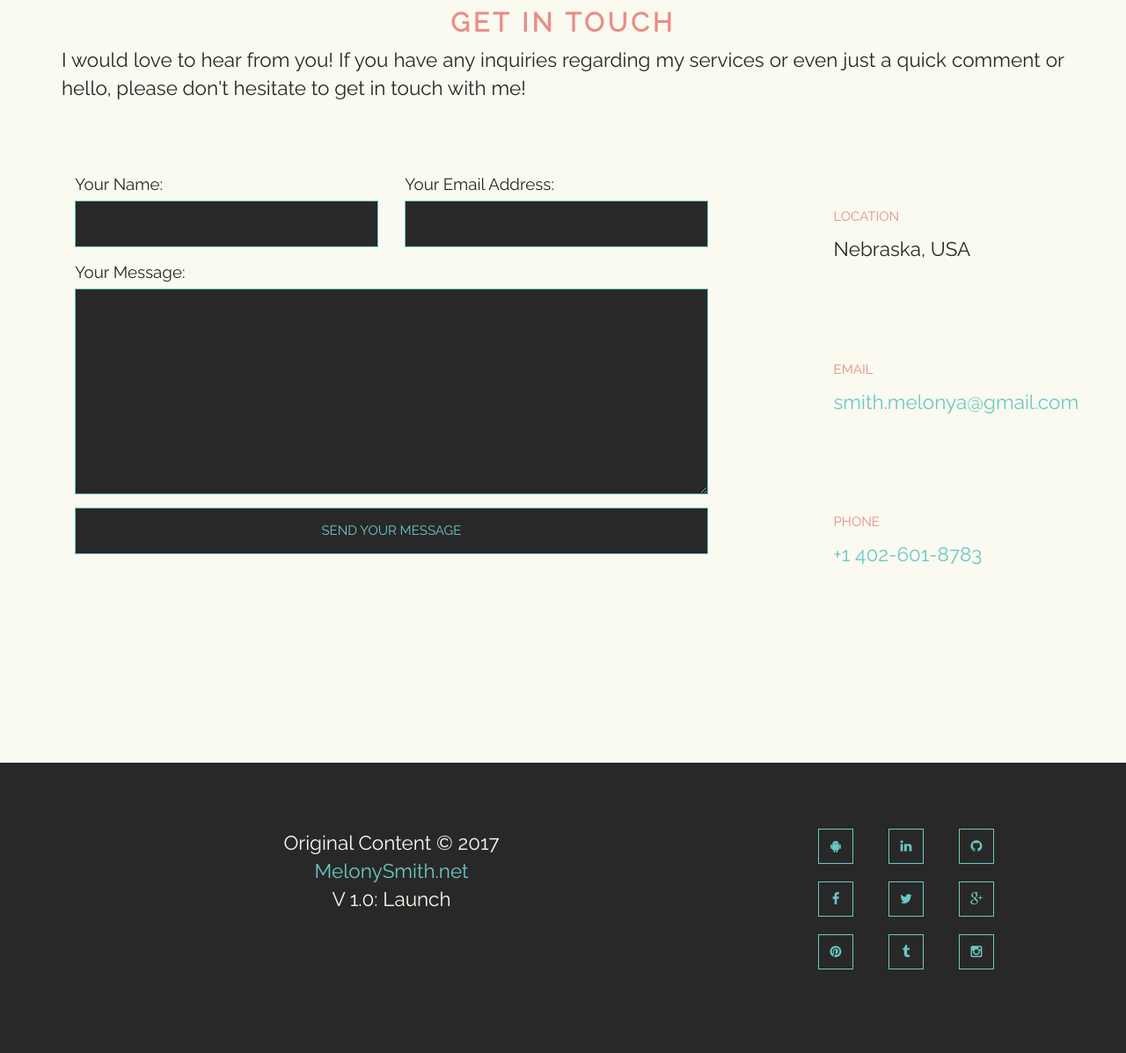
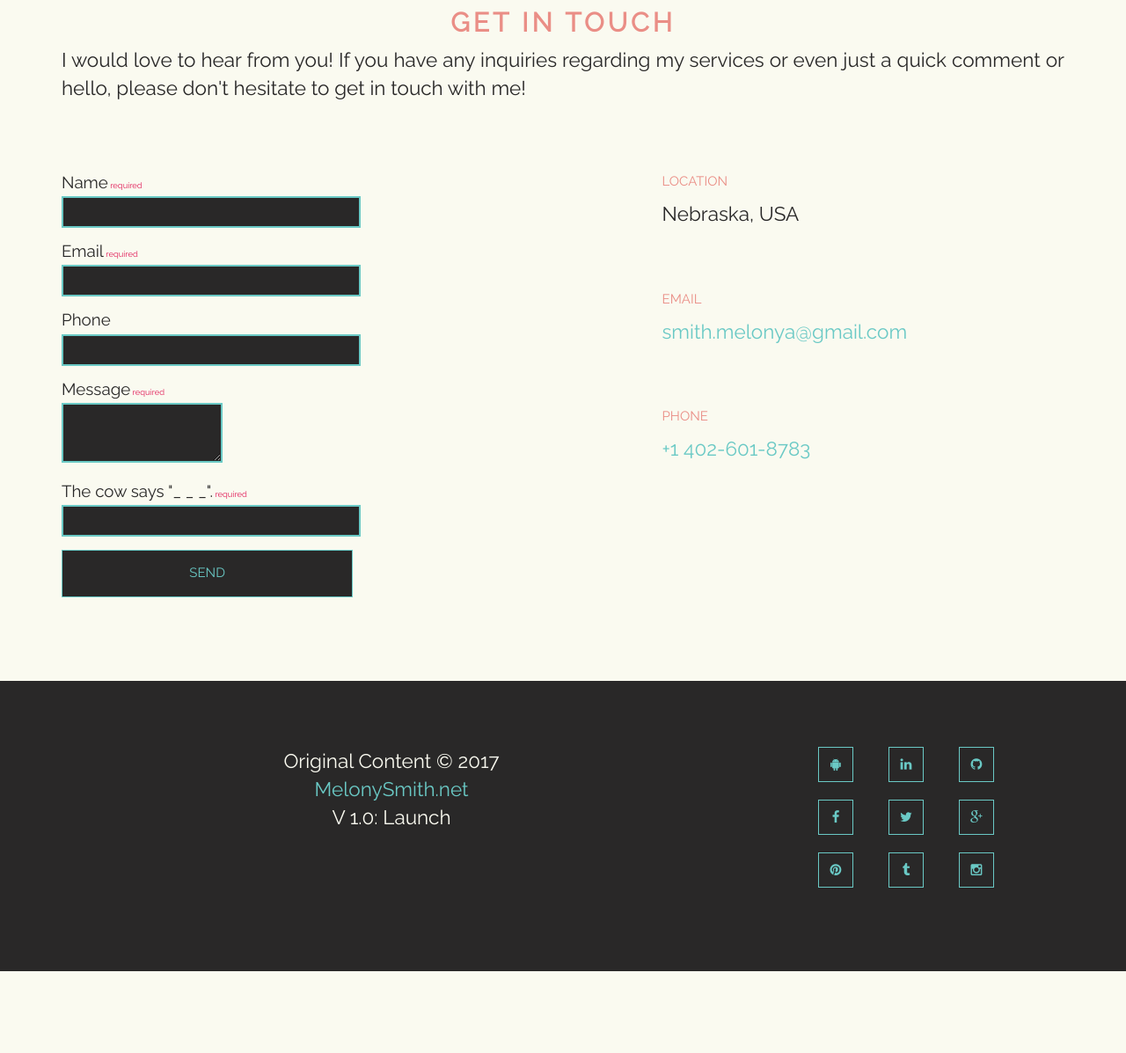
Before and after one commit to melonysmith/msportfolio, a PHP site: page / in a window 1280 px wide. Shown: the part 2957-4154 px from the top of the page at 88% size. After the commit the page ends 4061 px from the top, so only its background shows below. Run offline with PHP 8.4, Linux system fonts and the light colour scheme; data that the repository does not hold is empty; some libraries are stand-ins or nearby versions.

Commit message:
For Handoff

```diff
--- /dev/null
+++ b/css/form.css
@@ -0,0 +1,143 @@
+    form {
+        margin: 0
+    }
+
+    form label {
+        display: block;
+        margin-bottom: 0.200em;
+        font-family: "Raleway", sans-serif;
+        font-size: 1.250em;
+        line-height: 1.250;
+        color: #292828;
+    }
+
+    form label.error {
+        margin-top: -1em;
+        margin-bottom: 1em;
+        font-size: 1.250em;
+        line-height: 1.250em;
+        color: #e11c57
+    }
+
+    form input[type="text"],
+    form input[type="password"],
+    form input[type="date"],
+    form input[type="datetime"],
+    form input[type="datetime-local"],
+    form input[type="month"],
+    form input[type="week"],
+    form input[type="email"],
+    form input[type="number"],
+    form input[type="search"],
+    form input[type="tel"],
+    form input[type="time"],
+    form input[type="url"],
+    form textarea {
+        margin-bottom: 1em;
+        font-family: "Raleway", sans-serif;
+        font-size: 1.000em;
+        line-height: 2.000em;
+        box-shadow: none;
+        -moz-box-shadow: none;
+        -webkit-box-shadow: none;
+        background: #292828;
+        border: 2px solid #6ac9c5;
+        color: #6ac9c5
+    }
+
+    form input[type="text"]:focus,
+    form input[type="password"]:focus,
+    form input[type="date"]:focus,
+    form input[type="datetime"]:focus,
+    form input[type="datetime-local"]:focus,
+    form input[type="month"]:focus,
+    form input[type="week"]:focus,
+    form input[type="email"]:focus,
+    form input[type="number"]:focus,
+    form input[type="search"]:focus,
+    form input[type="tel"]:focus,
+    form input[type="time"]:focus,
+    form input[type="url"]:focus,
+    form textarea:focus {
+        border-color: #ea8e86;
+        background: #292828;
+        color: #ea8e86;
+        box-shadow: none;
+        -moz-box-shadow: none;
+        -webkit-box-shadow: none
+    }
+
+    form input[type="text"][disabled],
+    form input[type="password"][disabled],
+    form input[type="date"][disabled],
+    form input[type="datetime"][disabled],
+    form input[type="datetime-local"][disabled],
+    form input[type="month"][disabled],
+    form input[type="week"][disabled],
+    form input[type="email"][disabled],
+    form input[type="number"][disabled],
+    form input[type="search"][disabled],
+    form input[type="tel"][disabled],
+    form input[type="time"][disabled],
+    form input[type="url"][disabled],
+    form textarea[disabled] {
+        background: #292828;
+        color: #ea8e86
+    }
+
+    form input[type="text"].error,
+    form input[type="password"].error,
+    form input[type="date"].error,
+    form input[type="datetime"].error,
+    form input[type="datetime-local"].error,
+    form input[type="month"].error,
+    form input[type="week"].error,
+    form input[type="email"].error,
+    form input[type="number"].error,
+    form input[type="search"].error,
+    form input[type="tel"].error,
+    form input[type="time"].error,
+    form input[type="url"].error,
+    form textarea.error {
+        background: #FAFAF0;
+        border-color: #e11c57
+    }
+
+    fieldset {
+        border: 0px;
+        margin: 0;
+        padding: 0
+    }
+
+    .required {
+        color: #e11c57;
+        font-size: 0.500em;
+    }
+
+    #success,
+    #error {
+        display: none
+    }
+
+    #success span,
+    #error span {
+        display: block;
+        position: absolute;
+        top: 0;
+        width: 100%
+    }
+
+    #success span p,
+    #error span p {
+        margin-top: 2em
+    }
+
+    #success span p {
+        color: #ea8e86;
+        font-size: 1.500em
+    }
+
+    #error span p {
+        color: #e11c57;
+        font-size:1.500em;
+    }
--- a/css/style.css
+++ b/css/style.css
@@ -70,7 +70,6 @@ section header {
 /* address */
 address {
   margin-bottom: 4.667em;
-  padding-top: 2.667em;
 }
 
 address span {
@@ -145,7 +144,7 @@ a:focus {
   z-index: 100;
   text-align: center;
   transition: right 0.4s;
-  font-size: 1.500em;
+  font-size: 1.250em;
 }
 
 .nav-expanded {
@@ -348,11 +347,12 @@ form {
   color: #6AC9C5;
   width: 100%;
   text-transform: uppercase;
+  margin-left: -1em;
 }
 
 .submit {
   border: 0.133em solid #6AC9C5;
-  padding: 1.000em 2.000em;
+  padding: 1.000em 1.500em;
 }
 
 .submit:hover,
@@ -439,7 +439,7 @@ ul.social-icons > li > a:hover {
 }
 
 /* media queries */
-@media screen and (max-width: 614px) and (min-width: 360px) {
+@media screen and (max-width: 749px) and (min-width: 400px) {
   .jumbotron .container {
     padding-top: 5%;
   }
@@ -466,10 +466,29 @@ ul.social-icons > li > a:hover {
   .service-item h3 {
     margin-bottom: 1.000em;
   }
+  .form-group .submit {
+    width: 48%;
+    text-transform: uppercase;
+  }
 }
 
-@media screen and (max-width: 799px) {
-  .jumbotron .container {
-    margin-top: 4.500em;
+@media screen and (max-width: 991px) and (min-width: 750px) {
+  .form-group .submit {
+    width: 48%;
+    text-transform: uppercase;
   }
 }
+
+@media screen and (max-width: 1199px) and (min-width: 992px) {
+  .form-group .submit {
+    width: 55%;
+    text-transform: uppercase;
+  }
+}
+
+@media screen and (min-width: 1200px) {
+  .form-group .submit {
+    width: 46%;
+    text-transform: uppercase;
+  }
+}
--- a/index.php
+++ b/index.php
@@ -22,6 +22,7 @@
 			<link rel='stylesheet' type='text/css' href='css/font-awesome.css' />
 			<link rel='stylesheet' type='text/css' href='css/style.css' />
 			<link rel='stylesheet' type='text/css' href='css/projects.css' />
+			<link rel='stylesheet' type='text/css' href='css/form.css' />
       <!-- Google verification -->
       <meta name="google-site-verification" content="b4_LfFTDthIlDMOvr6_UwkzUOVJpn5hd0s-zXitd_5A" />
       <!-- Bing verification -->
@@ -213,45 +214,36 @@
 				    even just a quick comment or hello, please don't hesitate to get in touch with me!
 			      </p>
 					</header>
-					<!-- php: if error sending message... -->
-					<?php
-						if (!empty($error)) {
-						echo '<p class="error"><strong>Your message was NOT sent<br/> The following error(s) returned:</strong><br/>' . $error . '</p>';
-						} elseif (!empty($success)) {
-						echo $success;
-						}
-					?>
-					<!-- end php -->
-					<!-- form action: post -->
-					<form action='contact.php' method='post' />
+
 					<!-- start form -->
 					<div class='row'>
 						<div class='col-md-8'>
-							<form class='row'>
-								<!-- form: visitor name -->
-								<div class='form-group col-md-6'>
-									<label>Your Name:</label>
-									<input type='text' name='name' class='form-control' value='<?php if($_POST['name']) { echo $_POST['name']; } ?>' />
-								</div>
-								<!-- form: visitor email -->
-								<div class='form-group col-md-6'>
-									<label>Your Email Address:</label>
-									<input type='text' name='email' class='form-control' value='<?php if($_POST['email']) { echo $_POST['email']; } ?>' />
-								</div>
-								<!-- form: visitor message -->
-								<div class='form-group col-md-12'>
-									<label>Your Message:</label>
-									<textarea name='message' class='form-control' rows='10' cols='20'><?php if($_POST['message']) { echo $_POST['message']; } ?></textarea>
-								</div>
-								<!-- form: send button -->
-								<div class='form-group col-md-12'>
-									<input type='submit' class='submit' name='submit' value='Send Your Message' />
-								</div>
-							</form>
+							<form id="contact" name="contact" method="post" novalidate="novalidate">
+					        <fieldset>
+					            <label for="name" id="name">Name<span class="required"> required</span>
+					            </label>
+					            <input type="text" name="name" id="name" size="40" value="" required="">
+					            <label for="email" id="email">Email<span class="required"> required</span>
+					            </label>
+					            <input type="text" name="email" id="email" size="40" value="" required="">
+					            <label for="phone" id="phone">Phone</label>
+					            <input type="text" name="phone" id="phone" size="40" value="">
+					            <label for="Message" id="message">Message<span class="required"> required</span>
+					            </label>
+					            <textarea name="message" id="message" required=""></textarea>
+					            <label for="Answer" id="answer">The cow says "_ _ _".<span class="required"> required</span>
+					            </label>
+					            <input type="text" name="answer" value="" size="40" required=""><br />
+
+					            <div class="form-group col-md-12">
+					                <input type='submit' class='submit' name='submit' value='Send' />
+					            </div>
+					        </fieldset>
+					    </form>
 							<!-- end form -->
 						</div> <!-- closes form div -->
 						<!-- start side info (address) -->
-						<div class='col-md-3 col-md-offset-1'>
+						<div class='col-md-3 col-md-pull-1'>
 							<!-- address: location -->
 							<address>
 								<span>Location</span>
@@ -356,13 +348,20 @@
 			<!-- end footer -->
 
 		<!-- jquery js -->
-		<script type='text/javascript' src='js/jquery-1.11.2.min.js'></script>
+		<script type='text/javascript' src="js/jquery-1.11.2.min.js"></script>
 		<!-- bootstrap js -->
 		<script type='text/javascript' src='js/bootstrap.js'></script>
 		<!-- smooth scroll js -->
 		<script type='text/javascript' src='js/smooth-scroll.js'></script>
+		<!-- jQuery form plugin -->
+		<script src="//cdnjs.cloudflare.com/ajax/libs/jquery.form/3.32/jquery.form.js"></script>
+		<!-- jQuery validate -->
+    <script src="http://ajax.aspnetcdn.com/ajax/jquery.validate/1.16.0/jquery.validate.min.js"></script>
+
 		<!-- menu, jumbotron js -->
 		<script type='text/javascript' src='js/app.js'></script>
+		<!-- form js -->
+		<script type="text/javascript" src="js/form.js"></script>
 
 		<script>
 		  (function(i,s,o,g,r,a,m){i['GoogleAnalyticsObject']=r;i[r]=i[r]||function(){
--- /dev/null
+++ b/js/form.js
@@ -0,0 +1,64 @@
+jQuery.validator.addMethod('answercheck', function (value, element) {
+        return this.optional(element) || /^\bmoo\b$/.test(value);
+    }, "Type the answer.");
+
+// validate contact form
+$(function() {
+    $('#contact').validate({
+        rules: {
+            name: {
+                required: true,
+                minlength: 2
+            },
+            email: {
+                required: true,
+                email: true
+            },
+            message: {
+                required: true
+            },
+            answer: {
+                required: true,
+                answercheck: true
+            }
+        },
+        messages: {
+            name: {
+                required: "Oops! You forgot your name.",
+                minlength: "Your name must contain at least two characters."
+            },
+            email: {
+                required: "Oops! You forgot your email."
+            },
+            message: {
+                required: "Oops! You forgot to leave your message.",
+            },
+            answer: {
+                required: "Try again!"
+            }
+        },
+        // on submit...
+        submitHandler: function(form) {
+            $(form).ajaxSubmit({
+                type: "POST",
+                data: $(form).serialize(),
+                url: "../mail.php",
+                // on successful submission...
+                success: function() {
+                    $('#contact :input').attr('disabled', 'disabled');
+                    $('#contact').fadeTo("slow", 0.15, function() {
+                        $(this).find(':input').attr('disabled', 'disabled');
+                        $(this).find('label').css('cursor', 'default');
+                        $('#success').fadeIn();
+                    });
+                },
+                // on submission error...
+                error: function() {
+                    $('#contact').fadeTo("slow", 0.15, function() {
+                        $('#error').fadeIn();
+                    });
+                }
+            });
+        }
+    });
+});
```
Also changed, not shown: mail.php (added, +19 -0 lines).
